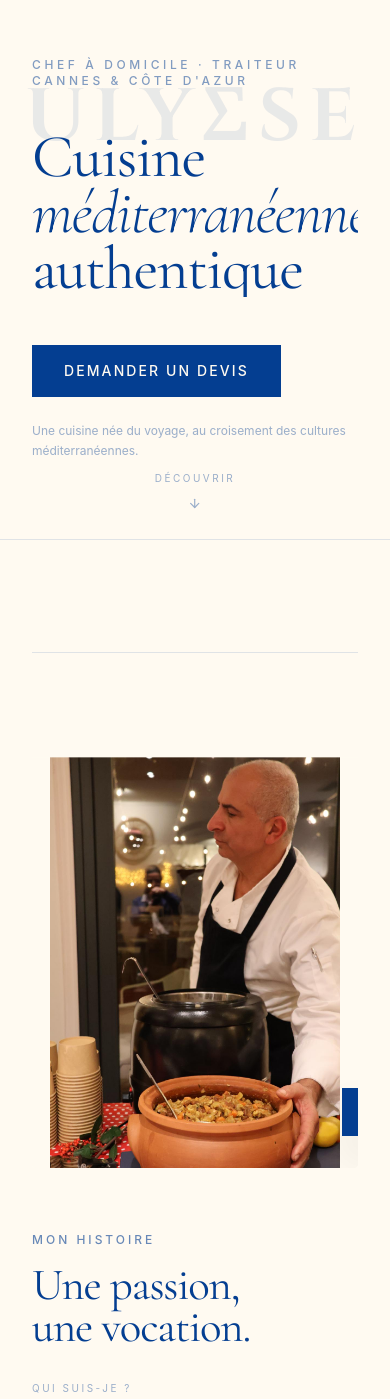
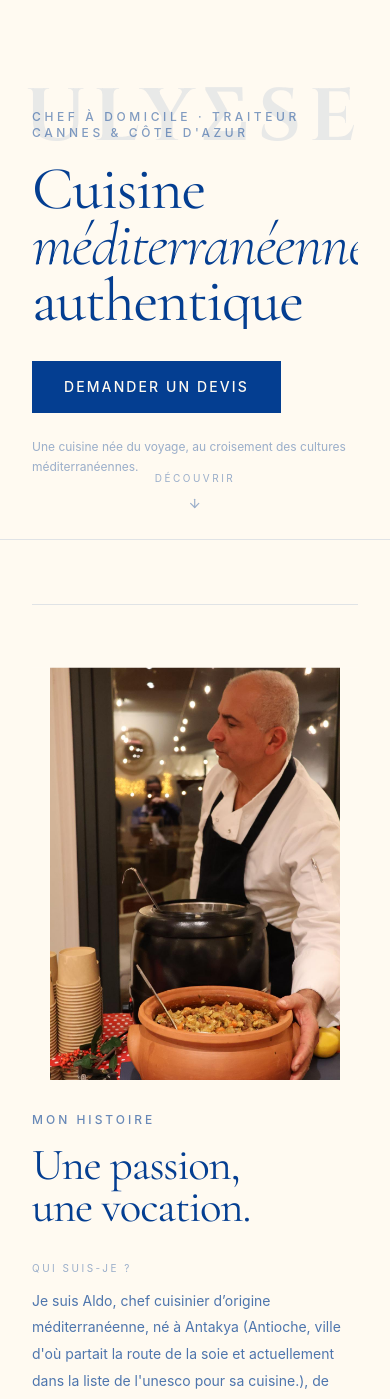
Before and after one commit to tayz777/ULYSSE, a React (Vite) app: page / in a window 390 px wide. Shown: the part 304-1703 px from the top of the page. Built offline with nearby package versions, Linux system fonts and the light colour scheme.

Commit message:
fix(ui): adjust the UI for a better UX, and remove the citation section

```diff
--- a/src/components/layout/Footer.jsx
+++ b/src/components/layout/Footer.jsx
@@ -47,10 +47,10 @@ export default function Footer() {
       </div>
 
       {/* Main content */}
-      <div className="relative z-10 max-w-7xl mx-auto pt-20 pb-10">
+      <div className="relative z-10 max-w-7xl mx-auto pt-12 md:pt-20 pb-8 md:pb-10">
 
         {/* Top row — Logo centered + nav */}
-        <div className="flex flex-col items-center text-center mb-16">
+          <div className="flex flex-col items-center text-center mb-8 md:mb-16">
           <p
             className="mt-4"
             style={{
@@ -80,7 +80,7 @@ export default function Footer() {
         </div>
 
         {/* Navigation row — horizontal centered */}
-        <nav className="flex flex-wrap justify-center gap-8 md:gap-12 mb-14">
+          <nav className="flex flex-wrap justify-center gap-8 md:gap-12 mb-8 md:mb-14">
           {NAV_ITEMS.map((item) => (
             <button
               key={item.id}
@@ -105,10 +105,10 @@ export default function Footer() {
         </nav>
 
         {/* Thin divider */}
-        <div className="max-w-md mx-auto h-px mb-14" style={{ backgroundColor: 'rgba(255,250,241,0.10)' }} />
+<div className="max-w-md mx-auto h-px mb-8 md:mb-14" style={{ backgroundColor: 'rgba(255,250,241,0.10)' }} />
 
         {/* Contact info — horizontal on desktop */}
-        <div className="flex flex-col md:flex-row justify-center items-center gap-8 md:gap-16 mb-14">
+          <div className="flex flex-col md:flex-row justify-center items-center gap-8 md:gap-16 mb-8 md:mb-14">
           {[
             { label: 'Email', value: 'aldo@ulysse-saveurs.com' },
             { label: 'Tél', value: '+33 6 26 97 50 72' },
@@ -148,7 +148,7 @@ export default function Footer() {
         </div>
 
         {/* Social icons */}
-        <div className="flex justify-center gap-4 mb-16">
+          <div className="flex justify-center gap-4 mb-8 md:mb-16">
           {[
             { Icon: Camera, href: '#', label: 'Instagram' },
             { Icon: Globe, href: '#', label: 'Facebook' },
@@ -175,11 +175,11 @@ export default function Footer() {
         </div>
 
         {/* Logo seal */}
-        <div className="flex justify-center mb-10">
+        <div className="flex justify-center mb-6 md:mb-10">
           <img
             src={logoUlysse}
             alt="Ulysse"
-            style={{ height: '250px', width: '250px', objectFit: 'contain', borderRadius: '50%', opacity: 0.7 }}
+            className="w-24 h-24 md:w-[250px] md:h-[250px] object-contain rounded-full opacity-70"
           />
         </div>
 
--- a/src/components/sections/Contact.jsx
+++ b/src/components/sections/Contact.jsx
@@ -80,16 +80,16 @@ export default function Contact() {
     <section
       id="contact"
       aria-label="Contacter le traiteur Ulysse — Cannes & Côte d'Azur"
-      className="py-28 md:py-40 px-8 md:px-16"
+      className="py-16 md:py-40 px-8 md:px-16"
       style={{ backgroundColor: '#FFFAF1' }}
     >
       <div className="max-w-7xl mx-auto">
 
         <ScrollReveal>
-          <div className="h-px mb-20" style={{ backgroundColor: 'rgba(4,62,145,0.12)' }} />
+          <div className="h-px mb-12 md:mb-20" style={{ backgroundColor: 'rgba(4,62,145,0.12)' }} />
         </ScrollReveal>
 
-        <div className="grid grid-cols-1 lg:grid-cols-2 gap-16 lg:gap-32">
+        <div className="grid grid-cols-1 lg:grid-cols-2 gap-10 lg:gap-32">
 
           {/* Left — Info */}
           <div>
@@ -99,7 +99,7 @@ export default function Contact() {
               subtitle=""
             />
 
-            <ScrollReveal delay={0.3} className="mt-14 space-y-6">
+            <ScrollReveal delay={0.3} className="mt-8 md:mt-14 space-y-6">
               {[
                 { label: 'Email', value: ' aldo@ulysse-saveurs.com' },
                 { label: 'Téléphone', value: '+33 6 26 97 50 72' },
@@ -117,7 +117,7 @@ export default function Contact() {
             </ScrollReveal>
 
             {/* Ambient decorative block */}
-            <div className="mt-16 select-none pointer-events-none" aria-hidden="true">
+            <div className="mt-8 md:mt-16 select-none pointer-events-none" aria-hidden="true">
               <div
                 style={{
                   fontFamily: '"Cormorant Garamond", Georgia, serif',
--- a/src/components/sections/Hero.jsx
+++ b/src/components/sections/Hero.jsx
@@ -111,12 +111,12 @@ export default function Hero() {
 
       {/* Main content */}
       <motion.div
-        className="relative z-10 px-8 md:px-16 pb-20 pt-40 max-w-7xl mx-auto w-full"
+        className="relative z-10 px-8 md:px-16 pb-16 md:pb-20 pt-24 md:pt-40 max-w-7xl mx-auto w-full"
         style={{ opacity: fadeY }}
       >
         {/* Eyebrow */}
         <motion.p
-          className="text-xs font-medium tracking-[0.3em] uppercase mb-10 opacity-50"
+          className="text-xs font-medium tracking-[0.3em] uppercase mb-5 md:mb-10 opacity-50"
           style={{ color: '#043e91' }}
           initial={{ opacity: 0, y: 20 }}
           animate={{ opacity: 0.5, y: 0 }}
@@ -127,7 +127,7 @@ export default function Hero() {
 
         {/* Animated headline */}
         <h1
-          className="mb-12"
+          className="mb-8 md:mb-12"
           style={{
             fontFamily: '"Cormorant Garamond", Georgia, serif',
             fontSize: 'clamp(3.8rem, 10vw, 9rem)',
--- a/src/components/sections/Histoire.jsx
+++ b/src/components/sections/Histoire.jsx
@@ -31,16 +31,16 @@ export default function Histoire() {
       id="histoire"
       ref={sectionRef}
       aria-label="Mon histoire — Chef Aldo, traiteur à domicile Cannes"
-      className="py-28 md:py-40 overflow-hidden"
+      className="py-16 md:py-40 overflow-hidden"
       style={{ backgroundColor: '#FFFAF1' }}
     >
       <div className="max-w-7xl mx-auto px-8 md:px-16">
 
-        <ScrollReveal className="mb-20">
+          <ScrollReveal className="mb-10 md:mb-20">
           <div className="h-px mb-8" style={{ backgroundColor: 'rgba(4,62,145,0.12)' }} />
         </ScrollReveal>
 
-        <div className="grid grid-cols-1 lg:grid-cols-2 gap-16 lg:gap-24 items-center">
+        <div className="grid grid-cols-1 lg:grid-cols-2 gap-8 lg:gap-24 items-center">
 
           {/* Image column */}
           <div className="relative overflow-hidden rounded-sm" style={{ aspectRatio: '3/4' }}>
@@ -52,12 +52,6 @@ export default function Histoire() {
                 style={{ backgroundColor: '#FFFAF1' }}
               />
             </motion.div>
-
-            <ScrollReveal
-              delay={0.4}
-              className="absolute bottom-8 right-[-2rem] md:right-[-4rem] max-w-[16rem] bg-[#043e91] p-6 shadow-2xl"
-            >
-            </ScrollReveal>
           </div>
 
           {/* Text column */}
--- a/src/components/sections/Menu.jsx
+++ b/src/components/sections/Menu.jsx
@@ -129,7 +129,7 @@ export default function Menu() {
       </div>
 
       {/* Wordmark */}
-      <div className="absolute top-[100px] right-8 md:top-12 md:right-16 z-30 pointer-events-none select-none flex flex-col items-end">
+      <div className="absolute top-[100px] right-8 md:top-12 md:right-16 z-30 pointer-events-none select-none hidden md:flex flex-col items-end">
         <span style={{
           fontFamily: '"Cinzel", "Trajan Pro", Georgia, serif',
           fontSize: 'clamp(1.1rem, 1.6vw, 1.3rem)',
--- a/src/components/sections/Propositions.jsx
+++ b/src/components/sections/Propositions.jsx
@@ -21,13 +21,13 @@ export default function Propositions() {
     <section
       id="propositions"
       aria-label="Propositions traiteur à domicile — cuisine méditerranéenne Cannes & Côte d'Azur"
-      className="relative py-28 md:py-40 px-8 md:px-16 overflow-hidden"
+      className="relative py-16 md:py-40 px-8 md:px-16 overflow-hidden"
       style={{ backgroundColor: '#FFFAF1' }}
     >
       <div className="max-w-7xl mx-auto">
 
         {/* Header + intro */}
-        <div className="flex flex-col md:flex-row md:items-end md:justify-between gap-8 mb-16">
+        <div className="flex flex-col md:flex-row md:items-end md:justify-between gap-8 mb-10 md:mb-16">
           <SectionTitle
             eyebrow=""
             title={<>Ce que<br />je propose</>}
@@ -48,7 +48,7 @@ export default function Propositions() {
             {INFLUENCES.map((name, i) => (
               <motion.div
                 key={name}
-                className="relative py-8 px-6 flex flex-col items-center gap-4 border-r last:border-r-0 overflow-hidden"
+                className="relative py-8 px-6 flex flex-col items-center gap-4 border-r even:border-r-0 md:even:border-r last:border-r-0 overflow-hidden"
                 style={{ borderColor: 'rgba(4,62,145,0.12)' }}
                 initial={{ opacity: 0, y: 20 }}
                 whileInView={{ opacity: 1, y: 0 }}
@@ -181,7 +181,7 @@ export default function Propositions() {
         {/* Points forts — horizontal flow */}
         <ScrollReveal delay={0.15}>
           <div
-            className="mt-16 flex flex-wrap items-center justify-center gap-x-3 gap-y-2 py-6"
+            className="mt-8 md:mt-16 flex flex-wrap items-center justify-center gap-x-3 gap-y-2 py-6"
             style={{ borderTop: '1px solid rgba(4,62,145,0.10)', borderBottom: '1px solid rgba(4,62,145,0.10)' }}
           >
             {POINTS.map((text, i) => (
```
